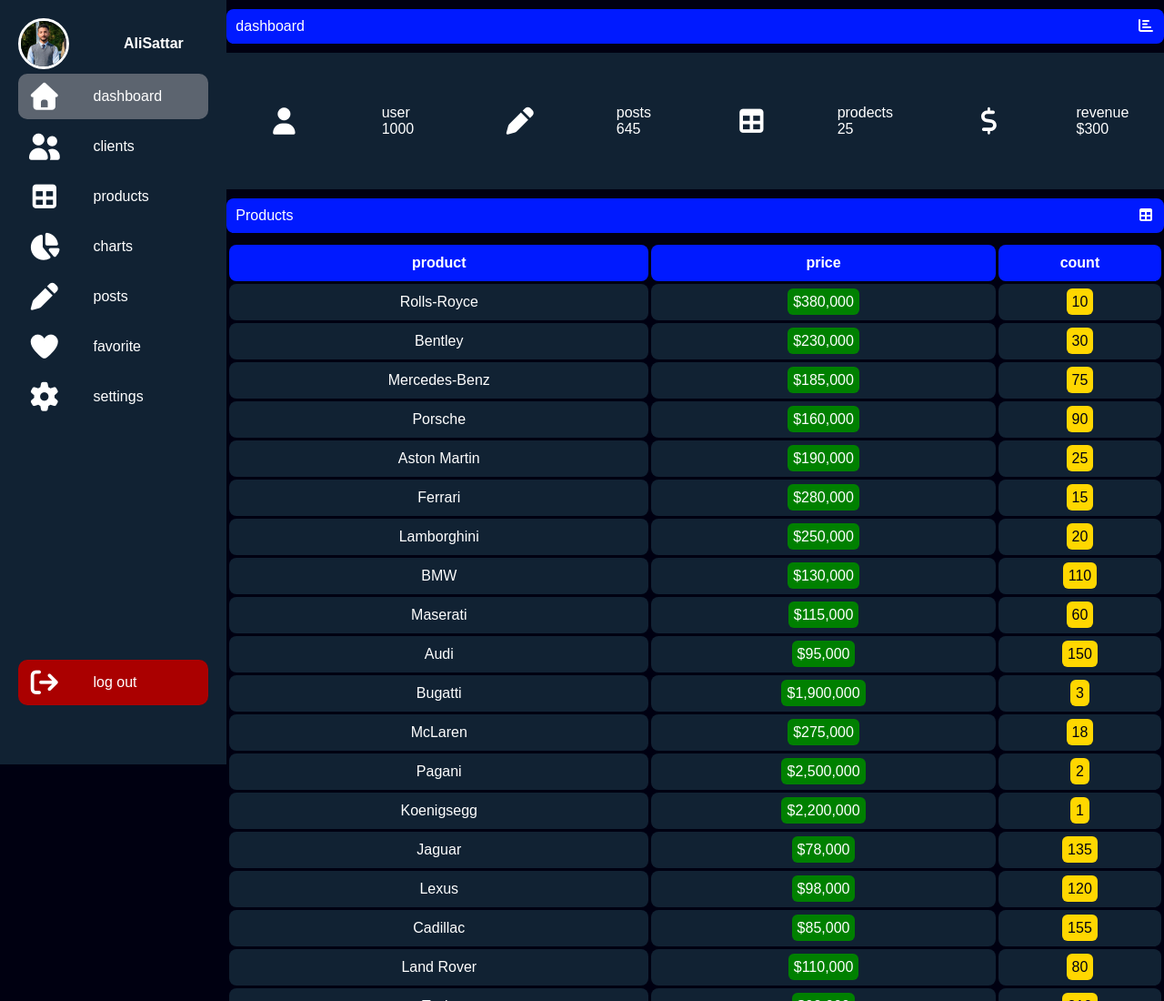
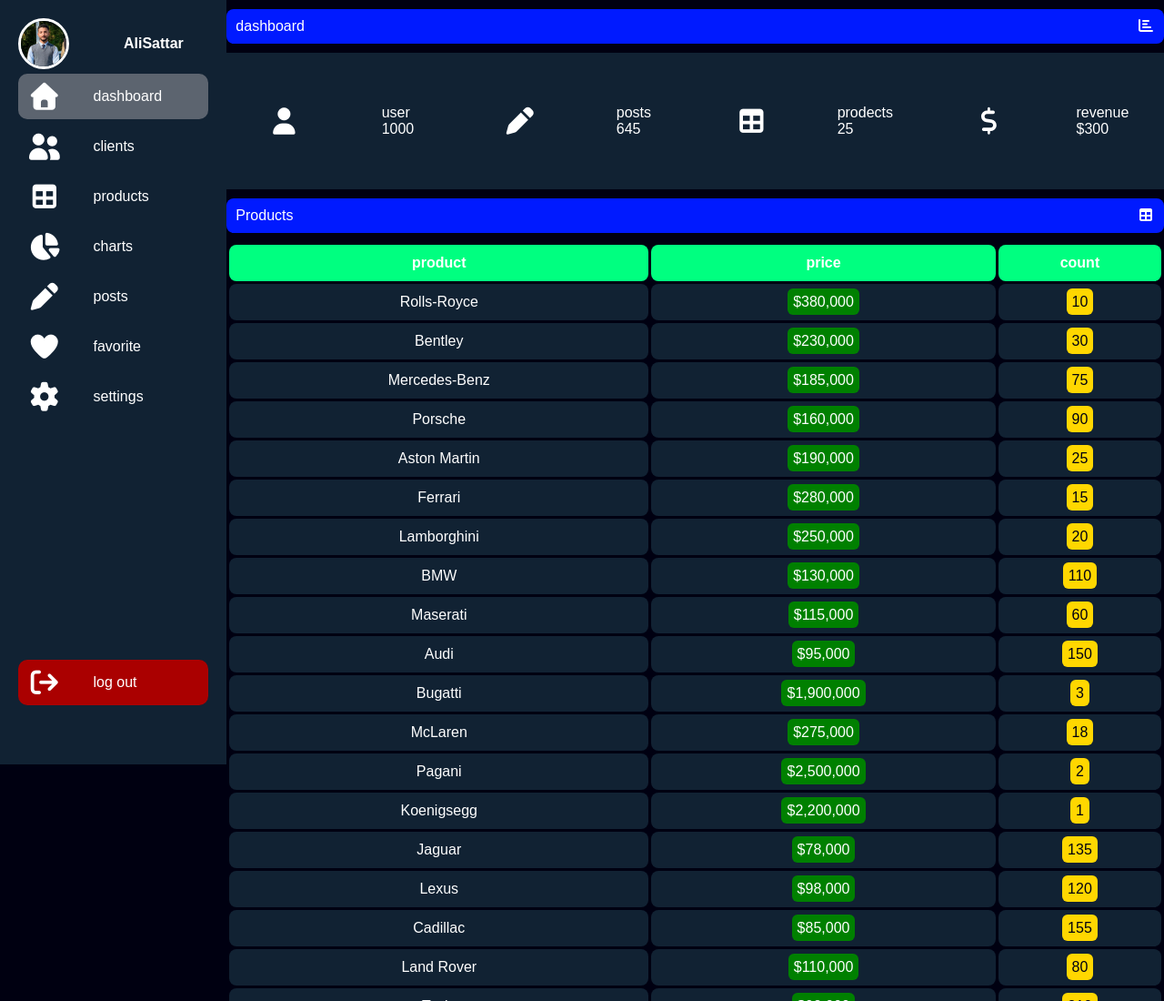
Before and after one commit to alisattatr20990/dashboard-Ali-Sattar, a plain HTML site: page index.html in a window 1280 px wide. Shown: the top 1100 px of the page at 91% size. Drawn offline with Linux system fonts and the light colour scheme.

```diff
--- a/style1.css
+++ b/style1.css
@@ -147,7 +147,7 @@ td ,th{
     border-radius: 8px;
 }
  th{
-    background-color: rgb(0, 26, 255);
+    background-color: rgb(0, 255, 128);
 }
 .price,.count{
     padding: 6px;
```
